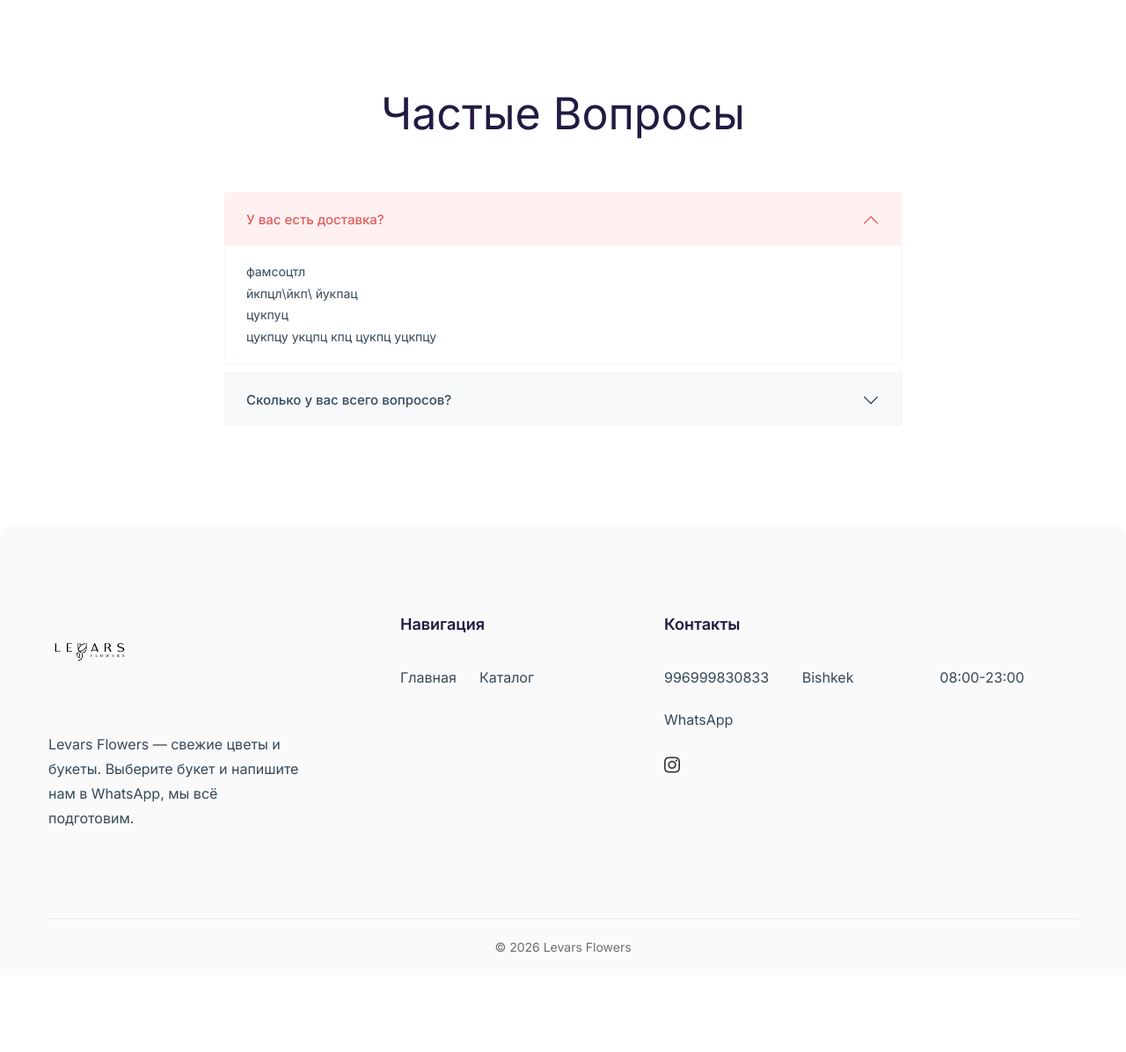
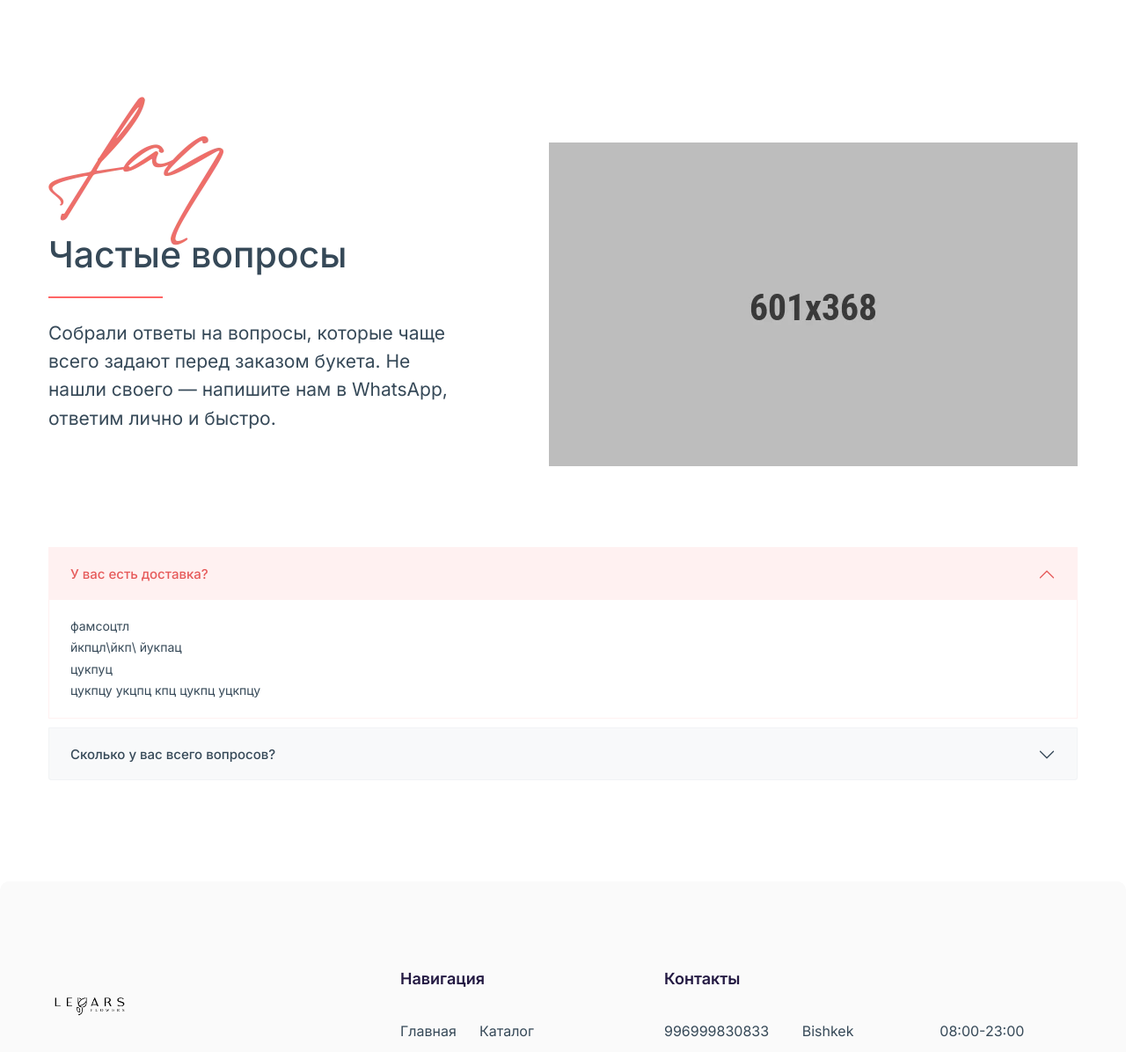
Before and after one commit to shermadinovv/levars_flowers, a Django app: page /faq/ in a window 1280 px wide. Shown: the part 80-1276 px from the top of the page at 88% size. Before the commit the page ends 1163 px from the top, so only its background shows below. Run offline with Django 5.2, Linux system fonts and the light colour scheme; data comes from the database, SQL or seed files in the repository; both versions use the stored data as it was after the commit; some libraries are stand-ins or nearby versions.

Commit message:
Added section to  Faq page

```diff
--- a/shop/templates/shop/faq.html
+++ b/shop/templates/shop/faq.html
@@ -7,15 +7,23 @@
 <!--== Start Faq Area Wrapper ==-->
 <section class="faq-area section-space">
     <div class="container">
-        <div class="row">
-            <div class="col-12">
-                <div class="section-title text-center">
-                    <h2 class="title">Частые вопросы</h2>
+        <div class="row flex-xl-row-reverse align-items-center">
+            <div class="col-lg-6 col-xl-7">
+                <div class="faq-thumb">
+                    <img src="{% static 'assets/images/photos/faq-home.webp' %}" width="601" height="368" alt="Levars Flowers">
+                </div>
+            </div>
+            <div class="col-lg-6 col-xl-5">
+                <div class="faq-content">
+                    <div class="faq-text-img"><img src="{% static 'assets/images/photos/faq.webp' %}" width="199" height="169" alt=""></div>
+                    <h2 class="faq-title">Частые вопросы</h2>
+                    <div class="faq-line"></div>
+                    <p class="faq-desc">Собрали ответы на вопросы, которые чаще всего задают перед заказом букета. Не нашли своего — напишите нам в WhatsApp, ответим лично и быстро.</p>
                 </div>
             </div>
         </div>
-        <div class="row">
-            <div class="col-lg-8 offset-lg-2">
+        <div class="row mt-8">
+            <div class="col-12">
                 <div class="accordion" id="FaqAccordion">
                     {% for item in faqs %}
                     <div class="accordion-item">
```
Also changed, not shown: db.sqlite3.
